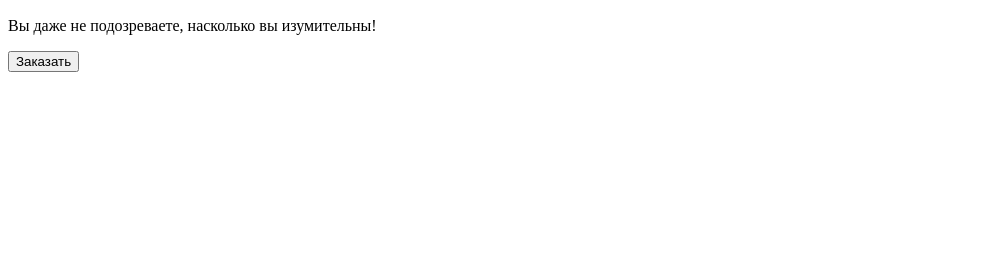
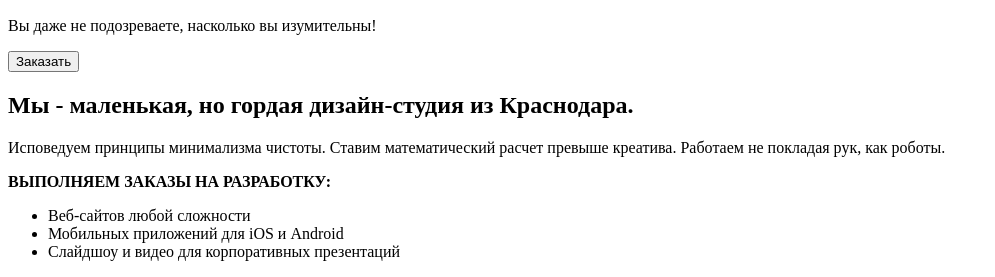
Before and after one commit to Chudo-zhizn/365823-nerds, a plain HTML site: page index.html in a window 1280 px wide. Shown: the part 912-1189 px from the top of the page, without its empty margins (0-995 px from the left). Before the commit the page ends 992 px from the top, so only its background shows below. Drawn offline with Linux system fonts and the light colour scheme.

Commit message:
Внесла 1/2 часть "Наши особенности"

```diff
--- a/index.html
+++ b/index.html
@@ -55,7 +55,7 @@
                     <p class="slide-description">Текст.</p> <a href="#">Узнать больше.</a> </div>
             </div>
     </header>
-    <main class="content">
+    <div class="content">
         <div class="content-item"> <img src="img/web-sites.jpg" width="100px" height="50px" alt="web-sates">
             <h2 class="content-title">ВЕБ-САЙТЫ</h2>
             <p class="content-description">Мир никогда не будет прежним после того как увидит ваш сайт!</p>
@@ -68,7 +68,19 @@
             <h2 class="content-title">ПРЕЗЕНТАЦИЯ</h2>
             <p class="content-description">Вы даже не подозреваете, насколько вы изумительны!</p>
             <input type="submit" value="Заказать"> </div>
-    </main>
+    </div>
+    <div class="feature">
+        <div class="feature-item">
+            <h2 class="feature-title">Мы - маленькая, но гордая дизайн-студия из Краснодара. </h2>
+            <p class="feature-description">Исповедуем принципы минимализма чистоты. Ставим математический расчет превыше креатива. Работаем не покладая рук, как роботы.</p>
+            <p class="feature-action"><strong>ВЫПОЛНЯЕМ ЗАКАЗЫ НА РАЗРАБОТКУ:</strong></p>
+            <ul class="feature-list">
+                <li class="action">Веб-сайтов любой сложности</li>
+                <li class="action">Мобильных приложений для iOS и Android</li>
+                <li class="action">Слайдшоу и видео для корпоративных презентаций</li>
+            </ul>
+        </div>
+    </div>
 </body>
 
 </html>
```
